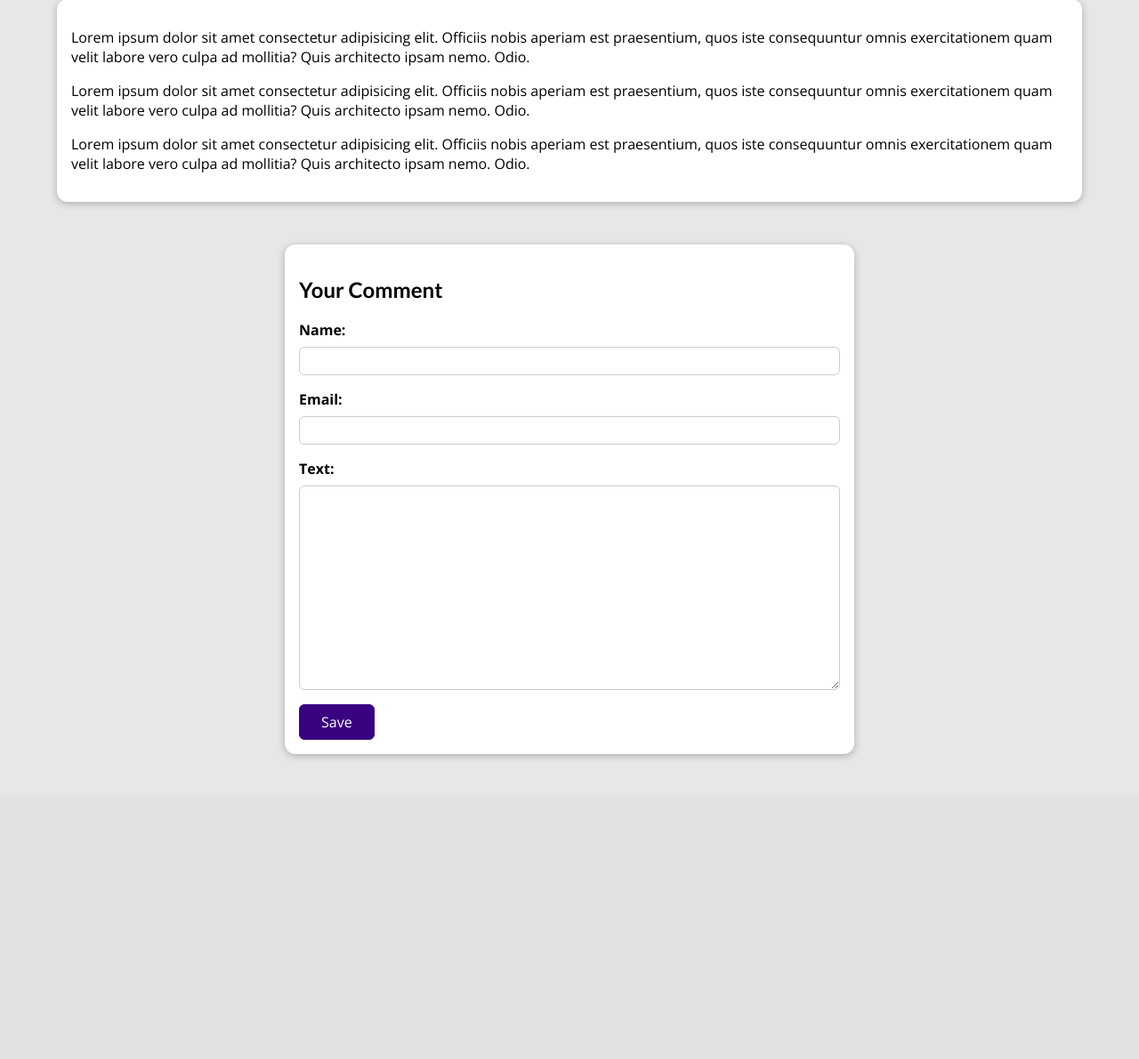
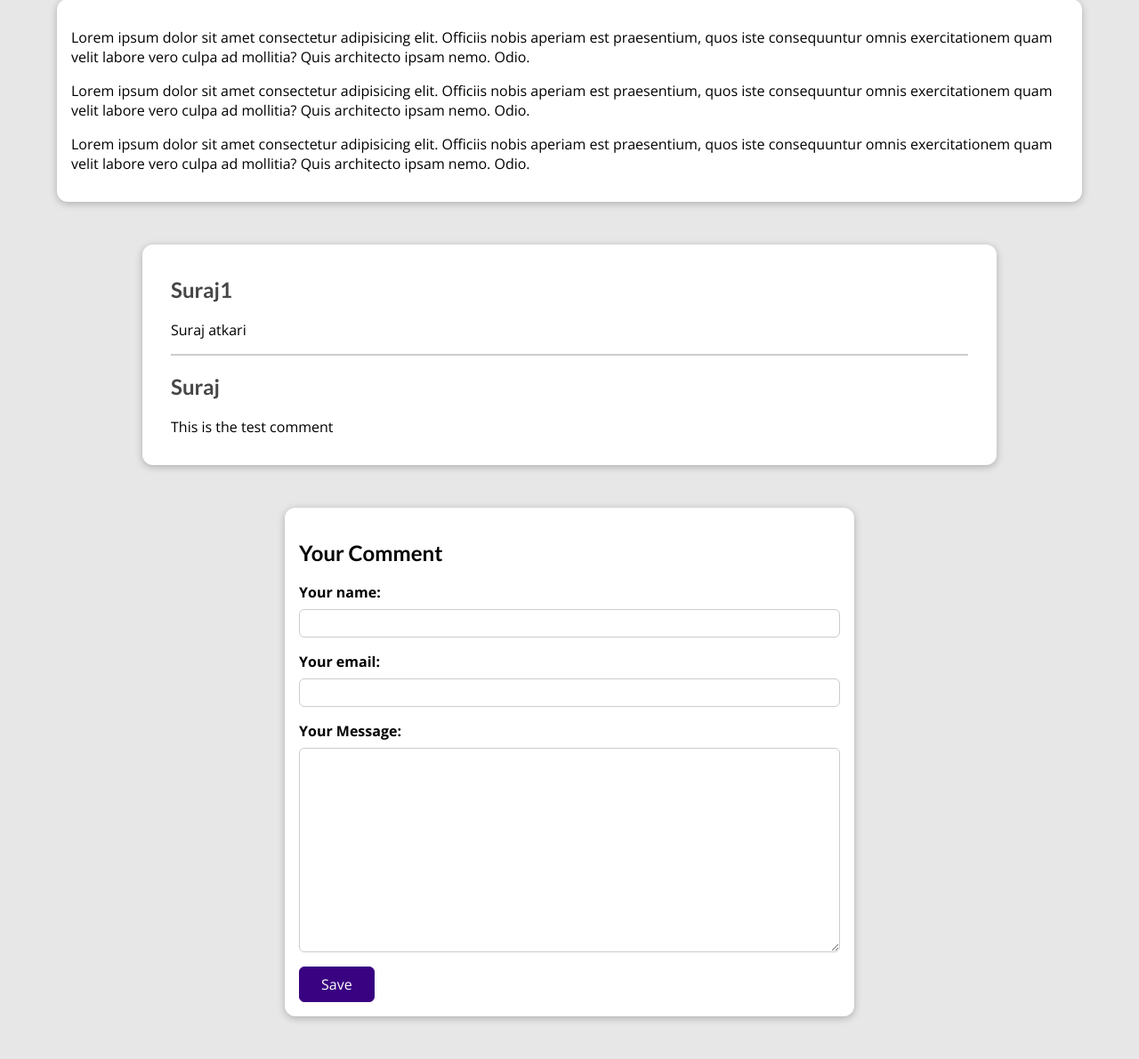
Before and after one commit to Suraj-Atkari/My_Blogger_Site, a Django app: a page that uses blog/templates/blog/post-detail.html in a window 1280 px wide. Shown: the part 529-1720 px from the top of the page at 89% size. Before the commit the page ends 1381 px from the top, so only its background shows below. Run offline with Django 4.2, Linux system fonts and the light colour scheme; data comes from the database, SQL or seed files in the repository.

Commit message:
Added comment form and comments section on the blog page

```diff
--- a/blog/forms.py
+++ b/blog/forms.py
@@ -2,12 +2,12 @@ from django import forms
 from .models import Comment
 
 
-class CommentFormView(forms.ModelForm):
+class CommentForm(forms.ModelForm):
     class Meta:
         model = Comment
         exclude = ["post"]
-        label = {
+        labels = {
             "user_name": "Your name",
-            "email": "Your email",
+            "user_email": "Your email",
             "text": "Your Message"
         }
--- a/blog/models.py
+++ b/blog/models.py
@@ -39,8 +39,8 @@ class Post(models.Model):
 
 
 class Comment(models.Model):
-    name = models.CharField(max_length=100)
-    email = models.EmailField()
+    user_name = models.CharField(max_length=100)
+    user_email = models.EmailField()
     text = models.TextField(max_length=500)
     post = models.ForeignKey(
         Post, on_delete=models.CASCADE, related_name="comments")
--- a/blog/templates/blog/post-detail.html
+++ b/blog/templates/blog/post-detail.html
@@ -10,6 +10,13 @@
 {% endblock css_files %}
 
  {% block content %}
+{% if comments_form.errors %}
+  <div id= "alert">
+    <h3>Saving the comment failed!!</h3>
+    <p>Please fix the error bellow and resubmit the your comment</p>
+    <a href="#comment_form">Fix!</a>
+  </div>
+{% endif %}
   <section id="summary">
     <h2>{{ post.title }}</h2>
     <div>
@@ -28,6 +35,17 @@
   <main>
       {{ post.content|linebreaks }}
   </main>
+<section id="comments">
+  <ul>
+    {% for comment in comments  %}
+      <li>
+        <h2>{{ comment.user_name }}</h2>
+        <p>{{ comment.text|linebreaks }}</p>
+      </li>
+    {% endfor %}
+  </ul>
+</section>
+
   <section id="comment-form">
     <h2>Your Comment</h2>
     <form action="{% url "post-detail-page" post.slug %}" method="POST">
--- a/blog/views.py
+++ b/blog/views.py
@@ -1,16 +1,14 @@
 from django.shortcuts import render, get_object_or_404
-from .models import Post
 from django.http import HttpResponseRedirect
 from django.views.generic.base import TemplateView, View
 from django.views.generic import DetailView, ListView, FormView
-from .forms import CommentFormView
 from django.urls import reverse
 
+from .models import Post
+from .forms import CommentForm
 # Create your views here.
 
 
-# def get_date(post):
-#     return post["date"]
 class StartingPageView(ListView):
     template_name = "blog/index.html"
     model = Post
@@ -23,45 +21,26 @@ class StartingPageView(ListView):
         return data
 
 
-# def starting_page(request):
-#     latest_posts = Post.objects.all().order_by("-date")[:3]
-#     # sorted_post = sorted(all_posts, key=get_date)
-#     # latest_posts = sorted_post[-3:]
-#     return render(request, "blog/index.html", {
-#         "posts": latest_posts
-#     })
-
-
 class AllPostsView(ListView):
     template_name = "blog/all-posts.html"
     model = Post
+    ordering = ["-date"]
     context_object_name = "all_post"
-    ordering = ["-date"]
-
-
-# def posts(request):
-#     all_posts = Post.objects.all().order_by("-date")
-#     return render(request, "blog/all-posts.html", {
-#         "all_post": all_posts
-#     })
 
 
 class DetailedPostView(View):
-    # template_name = "blog/post-detail.html"
-    # model = Post
-    # context_object_name = "post"
-    # slug_field = "slug"
     def get(self, request, slug):
         post = Post.objects.get(slug=slug)
         context = {
             "post": post,
             "post_tags": post.tags.all(),
-            "comment_form": CommentFormView()
+            "comment_form": CommentForm(),
+            "comments": post.comments.all().order_by("-id")
         }
         return render(request, "blog/post-detail.html", context)
 
     def post(self, request, slug):
-        comment_form = CommentFormView(request.POST)
+        comment_form = CommentForm(request.POST)
         post = Post.objects.get(slug=slug)
 
         if comment_form.is_valid:
@@ -74,24 +53,8 @@ class DetailedPostView(View):
         context = {
             "post": post,
             "post-tags": post.tags.all(),
-            "comment_form": CommentFormView()
+            "comment_form": comment_form,
+            "comments": post.comments.all().order_by("-id")
         }
 
         return render(request, "blog/post-detail.html", context)
-
-        # This is comment out as we cannot POST the request while using FormView as we need
-        # comment POST needs tobe handelled
-        # def get_context_data(self, **kwargs):
-        #     context = super().get_context_data(**kwargs)
-        #     context["post_tags"] = self.object.tags.all()
-        #     context["comment_form"] = CommentFormView()
-        #     return context
-
-        # def post_detail(request, slug):
-        #     identified_post = get_object_or_404(
-        #         Post, slug=slug)  # Post.obejcts.get(slug=slug)
-        #     return render(request, "blog/post-detail.html", {
-        #         "post": identified_post,
-        #         "post_tags": identified_post.tags.all()
-        #     }
-        #     )
```
Also changed, not shown: blog/migrations/0006_rename_email_comment_user_email_and_more.py (added), db.sqlite3.
